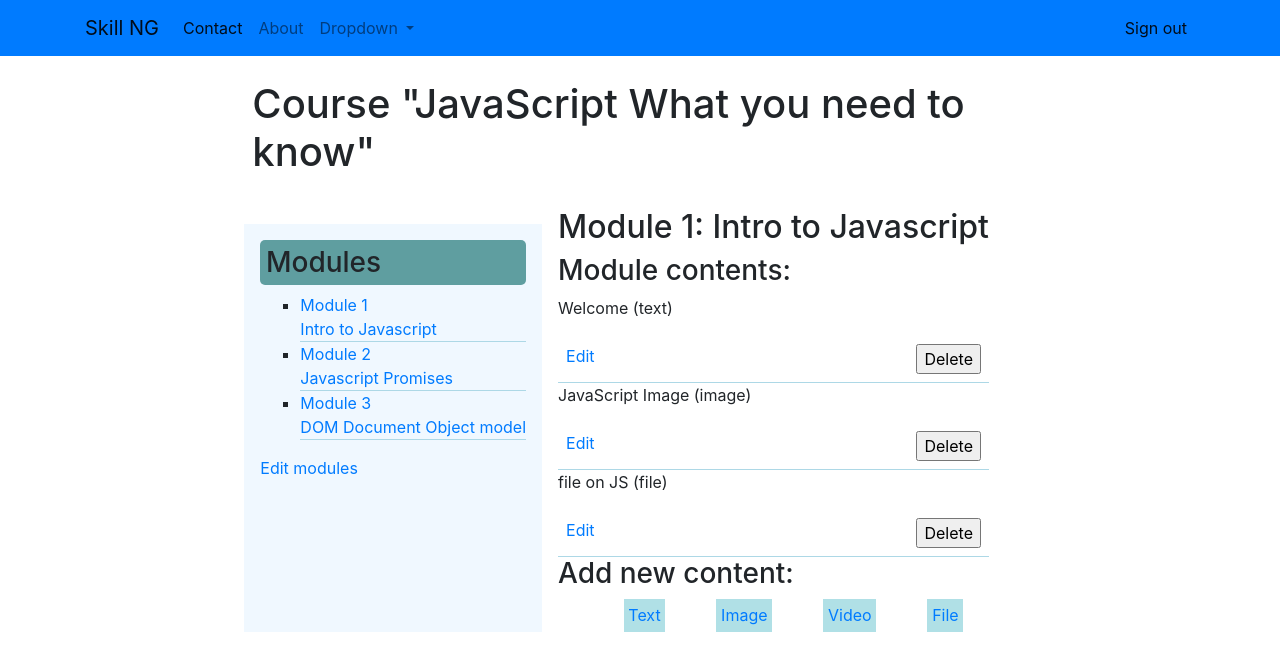
After one commit to esiebomaj/skillNG, a Django app: page /course/module/1/ in a window 1280 px wide. The commit adds this page. Shown: the top 671 px of the page. Run offline with Django 3.2, Linux system fonts and the light colour scheme; a user stored in the database is signed in; data comes from the database, SQL or seed files in the repository; both versions use the stored data as it was after the commit; some libraries are stand-ins or nearby versions.

Commit message:
added view  and HTML files for courses, modules and content for instructors

```diff
--- a/courses/models.py
+++ b/courses/models.py
@@ -32,7 +32,7 @@ class Course(models.Model):
         return self.title
 
 class Module(models.Model):
-    course=models.ForeignKey(to=Course, on_delete=models.CASCADE)
+    course=models.ForeignKey(to=Course, on_delete=models.CASCADE, related_name='modules')
     title= models.CharField(max_length=200)
     description= models.TextField()
     order = OrderField(blank=True, for_fields=['course'])
@@ -44,7 +44,7 @@ class Module(models.Model):
         ordering = ['order']
 
 class Content(models.Model):
-    Module = models.ForeignKey(Module, on_delete=models.CASCADE, related_name='contents')
+    module = models.ForeignKey(Module, on_delete=models.CASCADE, related_name='contents')
     content_type=models.ForeignKey(ContentType, on_delete=models.CASCADE, limit_choices_to={'models__in':('text', 'video', 'image', 'file')})
     object_id=models.PositiveIntegerField()
     item=GenericForeignKey('content_type', 'object_id')
--- a/courses/templates/base.html
+++ b/courses/templates/base.html
@@ -61,6 +61,8 @@
     <script src="{%static 'js/jquery.min.js'%}"></script>
     <script src="{%static 'bootstrap/js/bootstrap.min.js'%}"></script>
     <script src="https://ajax.googleapis.com/ajax/libs/jquery/3.4.1/jquery.min.js"></script>
+    <script src="https://ajax.googleapis.com/ajax/libs/jquery/3.4.1/jquery.min.js"></script>
+    <script src="https://ajax.googleapis.com/ajax/libs/jqueryui/1.12.1/jquery-ui.min.js"></script>
     <script>
         $(document).ready(function() {
         {% block domready %}
--- /dev/null
+++ b/courses/templates/manage/module/content_list.html
@@ -0,0 +1,98 @@
+{% extends "base.html" %}
+{% load course %}
+{% block title %}
+ Module {{ module.order|add:1 }}: {{ module.title }}
+{% endblock %}
+
+{% block content %}
+<div class="container offset-2 col-md-8">
+    {% with course=module.course %}
+    <div class="page-title">
+    <h1 >Course "{{ course.title }}"</h1>
+    </div>
+    <div class='main'>
+    <aside class="module-side">
+    <div class="contents">
+       <h3>Modules</h3>
+       <ul id="modules">
+           {% for m in course.modules.all %}
+               <li data-id="{{ m.id }}" {% if m == module %} class="selected" {% endif %}>
+               <a href="{% url 'module_content_list' m.id %}">
+               <span>
+               Module <span class="order">{{ m.order|add:1 }}</span>
+               </span>
+               <br>
+               {{ m.title }}
+               </a>
+               </li>
+               {% empty %}
+               <li>No modules yet.</li>
+           {% endfor %}
+       </ul>
+       <p><a href="{% url 'course_module_update' course.id %}">
+       Edit modules</a></p>
+    </div>
+    </aside>
+    <div class="module">
+       <h2>Module {{ module.order|add:1 }}: {{ module.title }}</h2>
+       <h3>Module contents:</h3>
+       <div id="module-contents">
+       {% for content in module.contents.all %}
+       <div data-id="{{ content.id }}">
+           {% with item=content.item %}
+               <p>{{ item }} ({{ item|model_name }})</p>
+               <div class="controls">
+               <a href="{% url 'module_content_update' module.id item|model_name item.id %}">Edit</a>
+               <form action="{% url 'module_content_delete' content.id %}" method="post">
+                   <input type="submit" value="Delete">
+                   {% csrf_token %}
+               </form>
+            </div>
+           {% endwith %}
+       </div>
+       {% empty %}
+           <p>This module has no contents yet.</p>
+       {% endfor %}
+       </div>
+       <h3>Add new content:</h3>
+       <ul class="content-types">
+           <li><a href="{% url 'module_content_create' module.id 'text'%}">Text</a></li>
+           <li><a href="{% url 'module_content_create' module.id 'image'%}">Image</a></li>
+           <li><a href="{% url 'module_content_create' module.id 'video'%}">Video</a></li>
+           <li><a href="{% url 'module_content_create' module.id 'file'%}">File</a></li>
+       </ul>
+   </div>
+</div>
+
+   {% endwith %}
+</div>
+
+{% endblock %}
+
+{% block domready %}
+    $('#modules').sortable({
+    stop: function(event, ui) {
+    modules_order = {};
+    $('#modules').children().each(function(){
+    // update the order field
+    $(this).find('.order').text($(this).index() + 1);
+    // associate the module's id with its order
+    modules_order[$(this).data('id')] = $(this).index();
+    });
+
+    $.ajax({type: 'POST', url: '{% url "module_order" %}', contentType: 'application/json; charset=utf-8', dataType: 'json', data: JSON.stringify(modules_order)});
+    }
+    });
+
+    $('#module-contents').sortable({
+    stop: function(event, ui) {
+    contents_order = {};
+    $('#module-contents').children().each(function(){
+    // associate the module's id with its order
+    contents_order[$(this).data('id')] = $(this).index();
+    });
+    $.ajax({type: 'POST', url: '{% url "content_order" %}', contentType: 'application/json; charset=utf-8', dataType: 'json', data: JSON.stringify(contents_order),
+    });
+    }
+    });
+{% endblock %}
--- a/courses/templates/registration/logged_out.html
+++ b/courses/templates/registration/logout.html
@@ -7,6 +7,6 @@
 {% block content %}
     <h1>Logged out</h1>
     <div class="module">
-        <p>You have been successfully logged out.You can <a href="{% url "login" %}">log-in again</a>.</p>
+        <p>You have been successfully logged out.You can <a href="{% url 'login' %}">log-in again</a>.</p>
     </div>
 {% endblock %}
--- /dev/null
+++ b/courses/templatetags/course.py
@@ -0,0 +1,10 @@
+from django import template
+
+register = template.Library()
+
+@register.filter
+def model_name(obj):
+    try:
+        return obj._meta.model_name
+    except AttributeError:
+        return None
--- /dev/null
+++ b/courses/urls.py
@@ -0,0 +1,16 @@
+from django.urls import path
+from . import views
+
+urlpatterns = [
+    path('mine/', views.ManageCourseListView.as_view(), name='manage_course_list'),
+    path('create/', views.CourseCreateView.as_view(), name='course_create'),
+    path('<pk>/edit/', views.CourseUpdateView.as_view(), name='course_edit'),
+    path('<pk>/delete/', views.CourseDeleteView.as_view(), name='course_delete'),
+    path('<pk>/module/', views.CourseModuleUpdateView.as_view(), name='course_module_update'),
+    path('module/<int:module_id>/content/<model_name>/create/', views.ContentCreateUpdateView.as_view(), name='module_content_create'),
+    path('module/<int:module_id>/content/<model_name>/<id>/', views.ContentCreateUpdateView.as_view(), name='module_content_update'),
+    path('content/<int:id>/delete/', views.ContentDeleteView.as_view(), name='module_content_delete'),
+    path('module/<int:module_id>/', views.ModuleContentListView.as_view(), name='module_content_list'),
+    path('module/order/', views.ModuleOrderView.as_view(), name='module_order'),
+    path('content/order/', views.ContentOrderView.as_view(),name='content_order'),
+]
--- a/courses/views.py
+++ b/courses/views.py
@@ -1,3 +1,150 @@
 from django.shortcuts import render
+from django.urls import reverse_lazy
+from django.views.generic.list import ListView
+from django.views.generic.edit import (CreateView,
+                                        UpdateView,
+                                        DeleteView)
+from .models import Course, Module, Content
+from django.contrib.auth.mixins import LoginRequiredMixin, PermissionRequiredMixin
+from .forms import ModuleFormSet
+from django.shortcuts import redirect, get_object_or_404
+from django.views.generic.base import TemplateResponseMixin, View
+from django.forms.models import modelform_factory
+from django.apps import apps
+from braces.views import CsrfExemptMixin, JsonRequestResponseMixin
+
 
 # Create your views here.
+
+class OwnerMixin(object):
+    def get_queryset(self):
+        qs = super().get_queryset()
+        return qs.filter(owner=self.request.user)
+
+
+class OwnerEditMixin(object):
+    def form_valid(self, form):
+        form.instance.owner = self.request.user
+        return super().form_valid(form)
+
+
+class OwnerCourseMixin(OwnerMixin, LoginRequiredMixin, PermissionRequiredMixin):
+    model = Course
+    fields = ['subject', 'title', 'slug', 'overview']
+    success_url = reverse_lazy('manage_course_list')
+
+
+class OwnerCourseEditMixin(OwnerCourseMixin, OwnerEditMixin):
+    template_name = 'manage/course/form.html'
+    permission_required = 'courses.view_course'
+
+
+class ManageCourseListView(OwnerCourseMixin, ListView):
+    template_name = 'manage/course/list.html'
+    permission_required = 'courses.view_course'
+
+
+class CourseCreateView(OwnerCourseEditMixin, CreateView):
+    permission_required = 'courses.view_course'
+
+
+class CourseUpdateView(OwnerCourseEditMixin, UpdateView):
+    permission_required = 'courses.view_course'
+
+
+class CourseDeleteView(OwnerCourseMixin, DeleteView):
+    template_name = 'manage/course/delete.html'
+    permission_required = 'courses.view_course'
+
+
+class CourseModuleUpdateView(TemplateResponseMixin, View):
+    template_name = 'manage/module/formset.html'
+    course = None
+
+    def get_formset(self, data=None):
+        return ModuleFormSet(instance=self.course, data=data)
+
+    def dispatch(self, request, pk):
+        self.course = get_object_or_404(Course, id=pk, owner=request.user)
+        return super().dispatch(request, pk)
+
+    def get(self, request, *args, **kwargs):
+        formset = self.get_formset()
+        return self.render_to_response({'course': self.course, 'formset': formset})
+
+    def post(self, request, *args, **kwargs):
+        formset = self.get_formset(data=request.POST)
+        if formset.is_valid():
+            formset.save()
+            return redirect('manage_course_list')
+        return self.render_to_response({'course': self.course, 'formset': formset})
+
+
+
+class ContentCreateUpdateView(TemplateResponseMixin, View):
+    module = None
+    model = None
+    obj = None
+    template_name = 'manage/content/form.html'
+
+    def get_model(self, model_name):
+        if model_name in ['text', 'video', 'image', 'file']:
+            return apps.get_model(app_label='courses',model_name=model_name)
+        return None
+
+    def get_form(self, model, *args, **kwargs):
+        Form = modelform_factory(model, exclude=['owner', 'order', 'created', 'updated'])
+        return Form(*args, **kwargs)
+
+    def dispatch(self, request, module_id, model_name, id=None):
+        self.module = get_object_or_404(Module, id=module_id, course__owner=request.user)
+        self.model = self.get_model(model_name)
+        if id:
+            self.obj = get_object_or_404(self.model, id=id, owner=request.user)
+        return super().dispatch(request, module_id, model_name, id)
+
+    def get(self, request, module_id, model_name, id=None):
+        form = self.get_form(self.model, instance=self.obj)
+        return self.render_to_response({'form': form, 'object': self.obj})
+
+    def post(self, request, module_id, model_name, id=None):
+        form = self.get_form(self.model, instance=self.obj, data=request.POST, files=request.FILES)
+        if form.is_valid():
+            obj = form.save(commit=False)
+            obj.owner = request.user
+            obj.save()
+            if not id:
+            # new content
+                Content.objects.create(module=self.module, item=obj)
+            return redirect('module_content_list', self.module.id)
+        return self.render_to_response({'form': form, 'object': self.obj})
+
+class ContentDeleteView(View):
+
+    def post(self, request, id):
+        content = get_object_or_404(Content, id=id, module__course__owner=request.user)
+        module = content.module
+        content.item.delete()
+        content.delete()
+        return redirect('module_content_list', module.id)
+
+
+class ModuleContentListView(TemplateResponseMixin, View):
+    template_name = 'manage/module/content_list.html'
+
+    def get(self, request, module_id):
+        module = get_object_or_404(Module, id=module_id, course__owner=request.user)
+        return self.render_to_response({'module': module})
+
+
+class ModuleOrderView(CsrfExemptMixin, JsonRequestResponseMixin, View):
+    def post(self, request):
+        for id, order in self.request_json.items():
+            Module.objects.filter(id=id, course__owner=request.user).update(order=order)
+        return self.render_json_response({'saved': 'OK'})
+
+class ContentOrderView(CsrfExemptMixin, JsonRequestResponseMixin, View):
+    def post(self, request):
+        for id, order in self.request_json.items():
+            Content.objects.filter(id=id, module__course__owner=request.user).update(order=order)
+        return self.render_json_response({'saved': 'OK'})
--- a/skillng/settings.py
+++ b/skillng/settings.py
@@ -127,3 +127,8 @@ MEDIA_URL='/media/'
 
 
 CRISPY_TEMPLATE_PACK = 'bootstrap4'
+
+
+#Extra accounts settings
+LOGIN_REDIRECT_URL='manage_course_list'
+# LOGOUT_REDIRECT_URL='home'
--- a/skillng/urls.py
+++ b/skillng/urls.py
@@ -14,7 +14,7 @@ Including another URLconf
     2. Add a URL to urlpatterns:  path('blog/', include('blog.urls'))
 """
 from django.contrib import admin
-from django.urls import path
+from django.urls import path, include
 from django.contrib.auth import views as auth_views
 from django.conf import settings
 from django.conf.urls.static import static
@@ -22,8 +22,9 @@ from django.conf.urls.static import static
 
 urlpatterns = [
     path('admin/', admin.site.urls),
-    path('accounts/login', auth_views.LoginView.as_view(), name='login'),
-    path('accounts/logout', auth_views.LogoutView.as_view(), name='logout'),
+    path('accounts/login/', auth_views.LoginView.as_view(), name='login'),
+    path('accounts/logout/', auth_views.LogoutView.as_view(), name='logout'),
+    path('course/', include('courses.urls')),
 ] + static(settings.MEDIA_URL, document_root=settings.MEDIA_ROOT)
 
 if settings.DEBUG:
--- a/static/css/base.css
+++ b/static/css/base.css
@@ -0,0 +1,55 @@
+.page-title{
+    display: flex;
+    justify-content: center;
+    margin: 1.5em;
+}
+
+.course-info{
+    padding: 1em;
+    border-bottom: 1px solid black;
+}
+
+
+.new-course-prompt{
+margin-top: 2em;
+}
+
+.module-side{
+    padding: 1em;
+    background-color: aliceblue;
+    margin: 1em;
+}
+
+.module-side .contents h3{
+    padding: 0.2em;
+    background-color: cadetblue;
+    border-radius: 5px;
+}
+
+.ui-sortable-handle{
+    border-bottom: 1px solid lightblue;
+    list-style-type: square;
+}
+
+.controls{
+    padding: 0.5em;
+    display: flex;
+    justify-content: space-between;
+}
+
+.main{
+    display: flex;
+    flex-direction: row;
+}
+
+.content-types{
+    display: flex;
+    flex-direction: row;
+    justify-content: space-around;
+}
+
+.content-types li{
+    background-color: powderblue;
+    padding: 0.3em;
+    list-style-type: none;
+}
```
Also changed, not shown: courses/forms.py (added, +10 -0 lines), courses/templates/manage/content/form.html (added, +33 -0 lines), courses/templates/manage/course/delete.html (added, +18 -0 lines), courses/templates/manage/course/form.html (added, +29 -0 lines), courses/templates/manage/course/list.html (added, +33 -0 lines), courses/templates/manage/module/formset.html (added, +23 -0 lines), media/files/aws_settings.txt (added, +53 -0 lines), courses/templatetags/__init__.py (added), db.sqlite3, media/images/IMG_9428.jpg (added).
